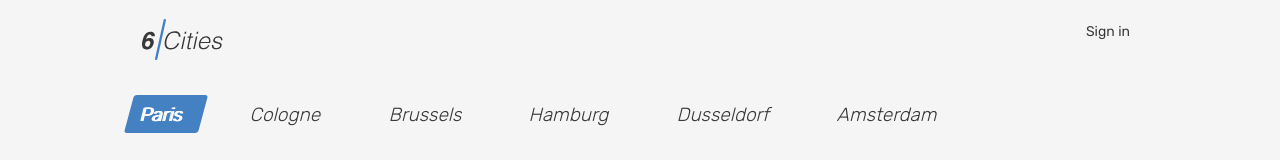
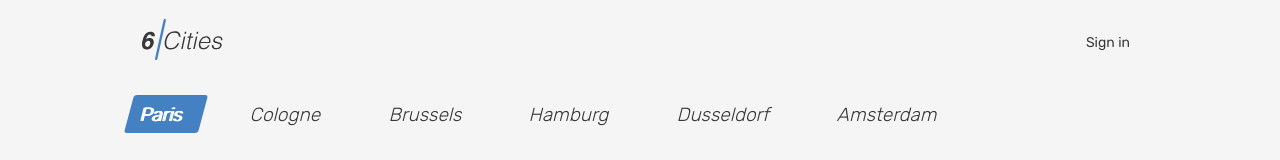
Before and after one commit to htmlacademy-react/1175581-six-cities-15, a React (Vite) app: page / in a window 1280 px wide. Shown: the top 160 px of the page. Built offline with nearby package versions, Linux system fonts and the light colour scheme; no server answers; what http-status-codes would draw is missing.

Commit message:
убрал отображение sign in на login-page

```diff
--- a/src/pages/layout/layout.tsx
+++ b/src/pages/layout/layout.tsx
@@ -24,11 +24,13 @@ function Layout(): JSX.Element {
                 <img className="header__logo" src="img/logo.svg" alt="6 cities logo" width={81} height={41} />
               </Link>
             </div>
-            {pathname !== '/login' && authorizationStatus !== AuthorizationStatus.NoAuth ? (
+            {pathname !== '/login' ? (
               <nav className="header__nav">
-                <AuthComponent />
-              </nav>
-            ) : <NoAuthComponent />}
+                {authorizationStatus !== AuthorizationStatus.NoAuth ?
+                  <AuthComponent />
+                  : <NoAuthComponent />}
+              </nav>) : ''}
+
           </div>
         </div>
       </header>
```
